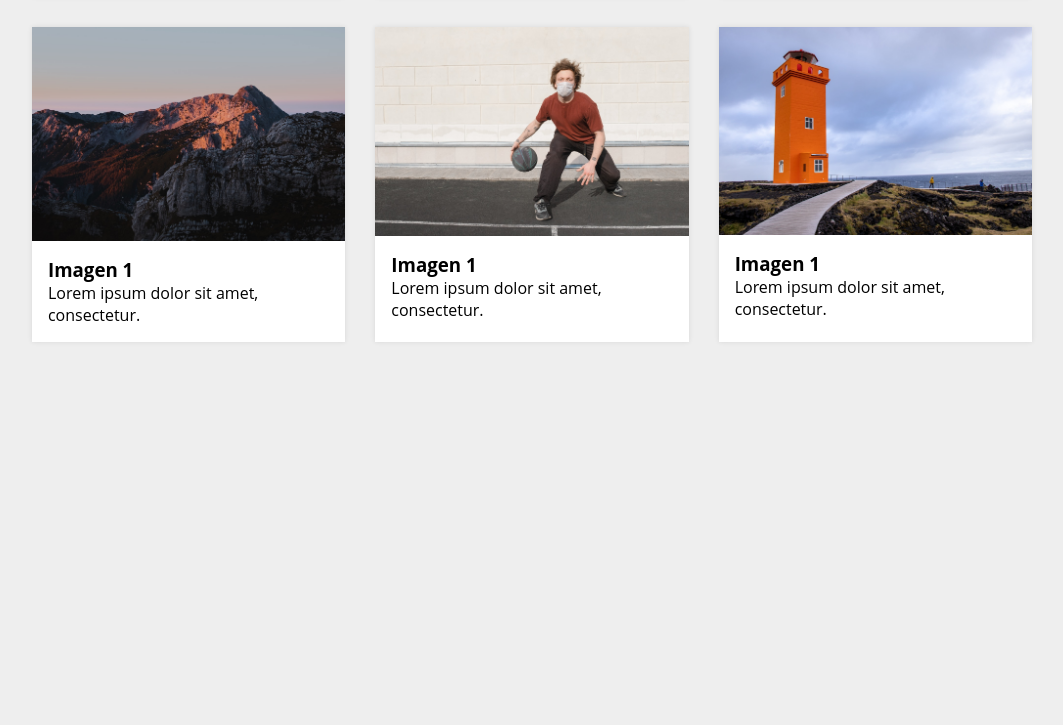
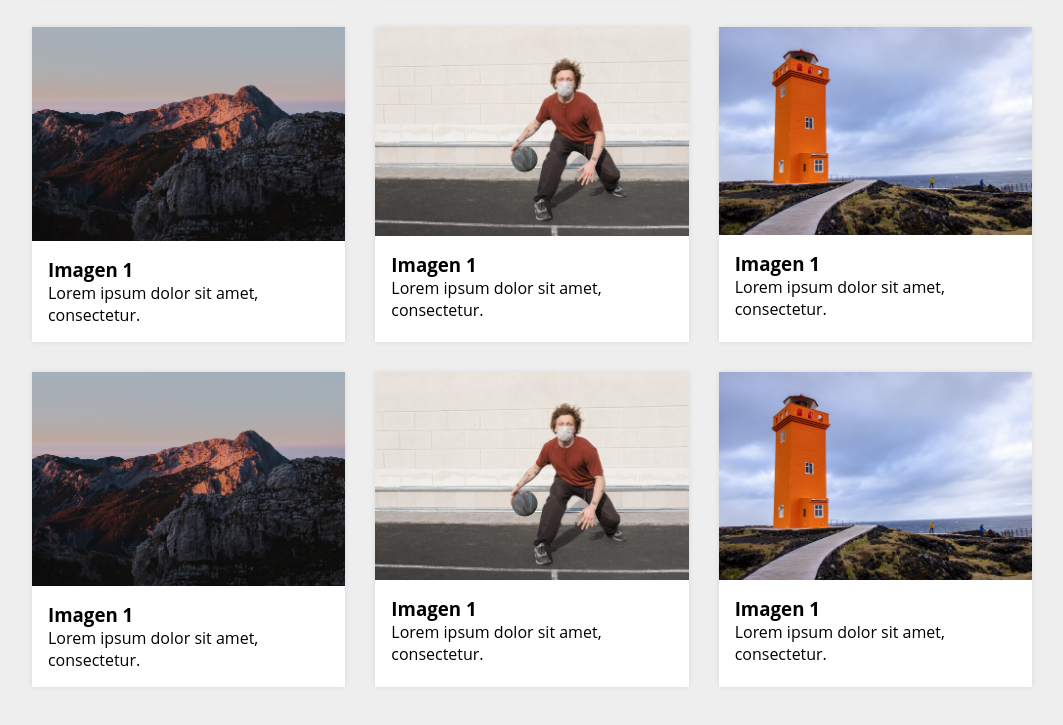
Before and after one commit to edilfonso2019/galeria-fotos1, a plain HTML site: page index.html in a window 1280 px wide. Shown: the part 706-1431 px from the top of the page, without its empty margins (108-1171 px from the left). Before the commit the page ends 1096 px from the top, so only its background shows below. Drawn offline with Linux system fonts and the light colour scheme.

Commit message:
agregue la cuarta fila

```diff
--- a/index.html
+++ b/index.html
@@ -96,6 +96,32 @@
       </div>
     </div>
 
+
+    <div class="item">
+      <img src="images/img4.jpg" alt="" class="item-img">
+      <div class="item-text">
+        <h3>Imagen 1</h3>
+        <p>Lorem ipsum dolor sit amet, consectetur.</p>
+      </div>
+    </div>
+
+
+    <div class="item">
+      <img src="images/img3.jpg" alt="" class="item-img">
+      <div class="item-text">
+        <h3>Imagen 1</h3>
+        <p>Lorem ipsum dolor sit amet, consectetur.</p>
+      </div>
+    </div>
+
+    <div class="item">
+      <img src="images/img6.jpg" alt="" class="item-img">
+      <div class="item-text">
+        <h3>Imagen 1</h3>
+        <p>Lorem ipsum dolor sit amet, consectetur.</p>
+      </div>
+    </div>
+
   </div>
 
 </body>
```
